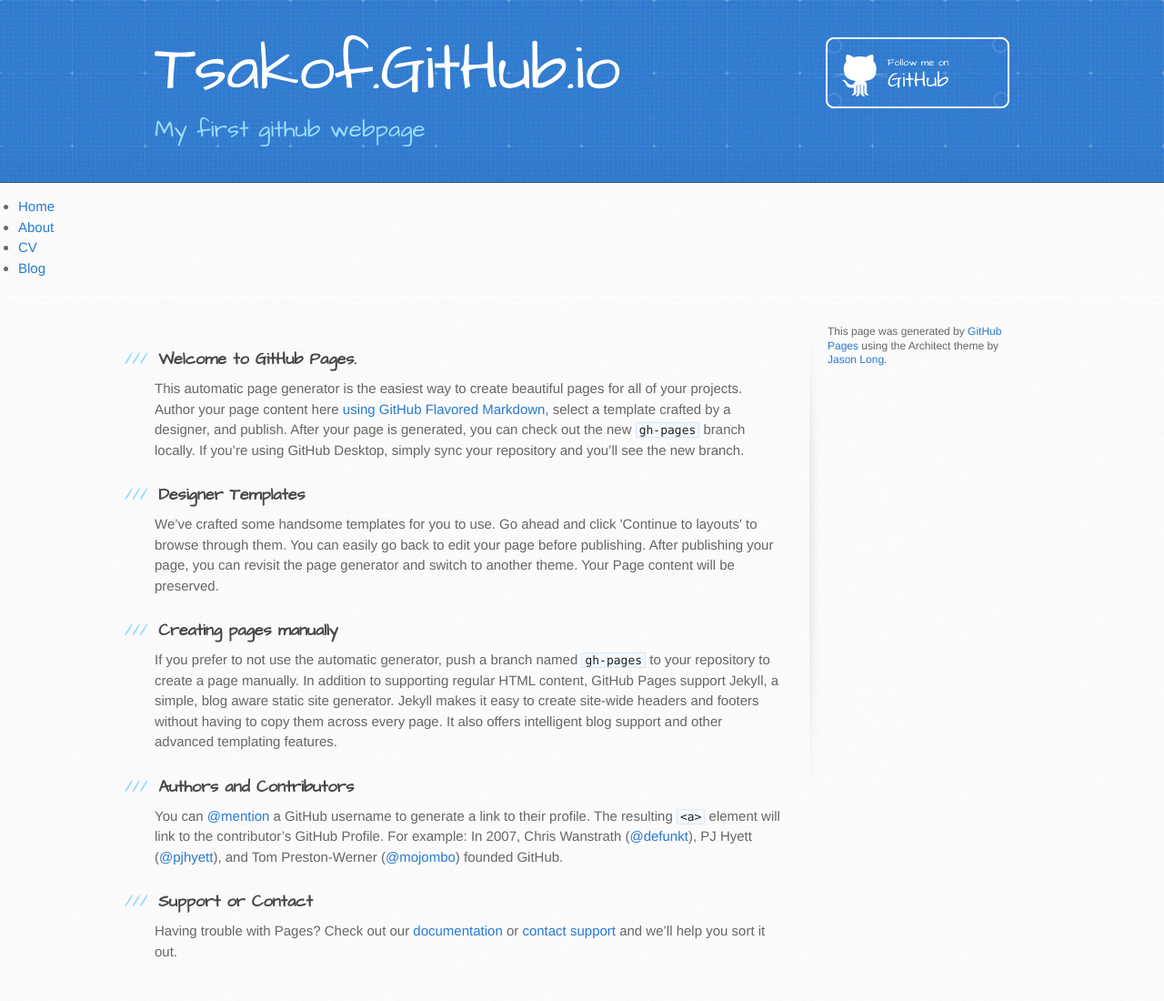
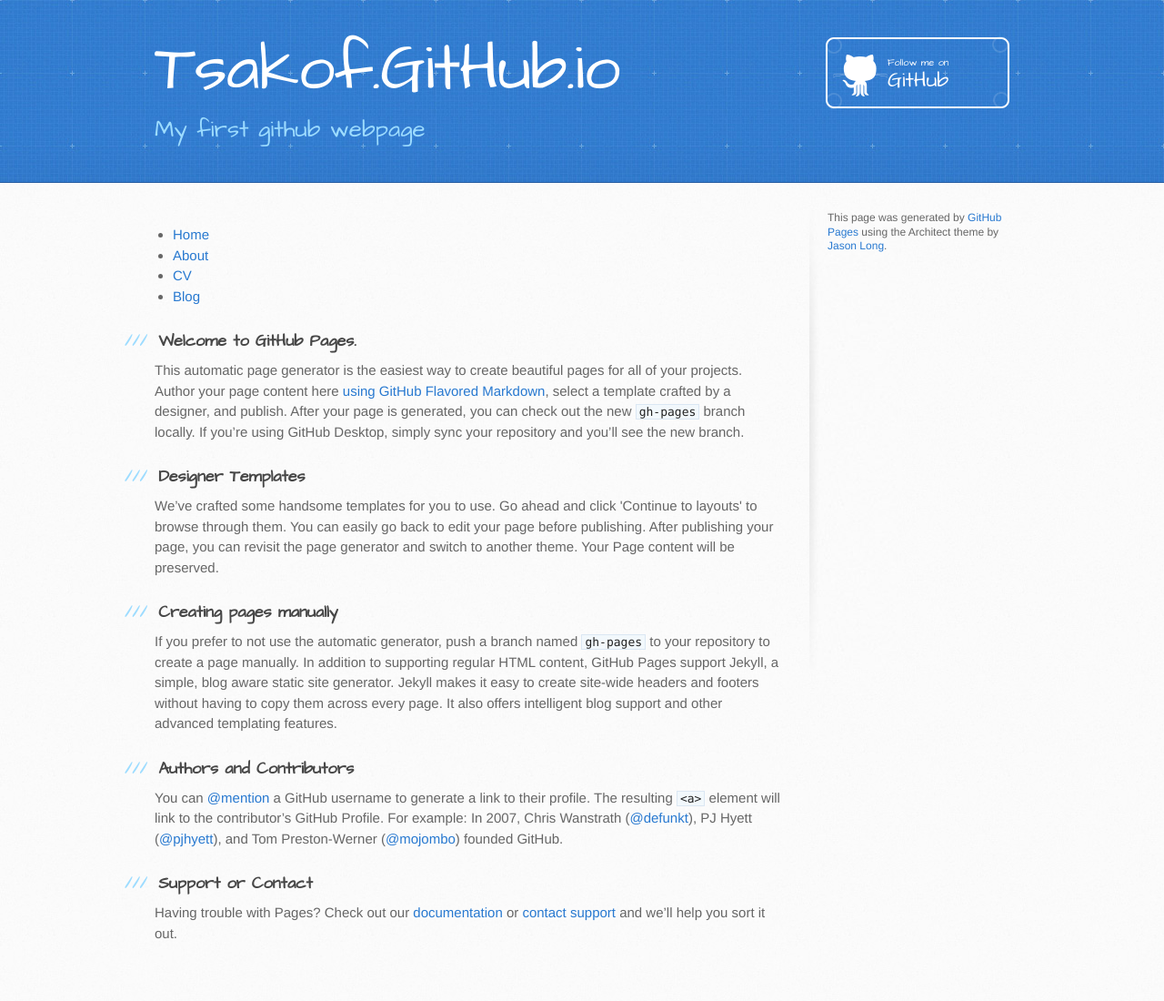
Before and after one commit to tsakof/tsakof.github.io, a Jekyll site: the page index.html, which Jekyll copies as it is, in a window 1280 px wide. Shown: the whole page at 91% size. Built offline with Jekyll 4.4.1, drawn with Linux system fonts in a browser that asks for light colours.

Commit message:
Update index.html

```diff
--- a/index.html
+++ b/index.html
@@ -24,7 +24,10 @@
         <a href="https://github.com/tsakof" class="button"><small>Follow me on</small> GitHub</a>
       </div>
     </header>
-     <nav>
+    <div id="content-wrapper">
+      <div class="inner clearfix">
+        <section id="main-content">
+        	 <nav>
 	    		<ul>
 	        		<li><a href="/">Home</a></li>
 		        	<li><a href="/about">About</a></li>
@@ -32,10 +35,6 @@
 	        		<li><a href="/blog">Blog</a></li>
 	    		</ul>
 			</nav>
-
-    <div id="content-wrapper">
-      <div class="inner clearfix">
-        <section id="main-content">
           <h3>
 <a id="welcome-to-github-pages" class="anchor" href="#welcome-to-github-pages" aria-hidden="true"><span class="octicon octicon-link"></span></a>Welcome to GitHub Pages.</h3>
 
```
